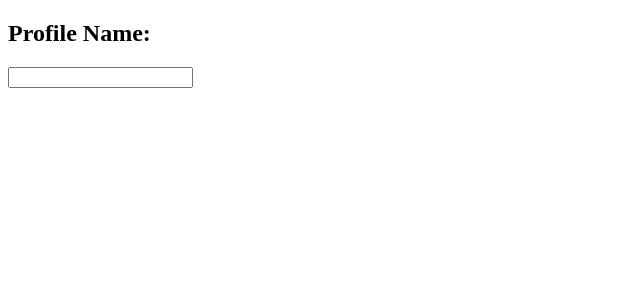
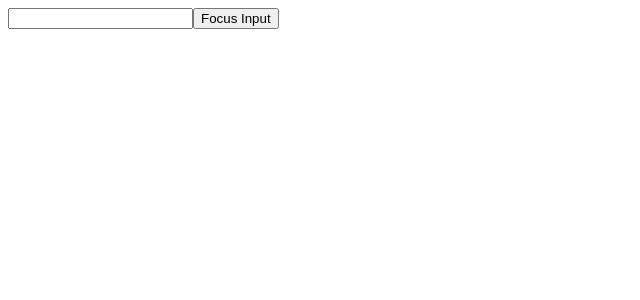
Before and after one commit to githubscientist/react-b47-b48, a React (Vite) app: page / in a window 1280 px wide. Shown: the top 300 px of the page, without its empty margins (0-640 px from the left). Built offline with nearby package versions, Linux system fonts and the light colour scheme.

Commit message:
useRef hook

```diff
--- a/src/App.jsx
+++ b/src/App.jsx
@@ -1,26 +1,28 @@
-import React, { createContext, useState } from 'react';
-import Profile from './components/Profile';
+// useRef - hook: to create a mutable reference to an element or a value that persists across render cycles.
 
-// create a context object using the createContext function from the React
-const ProfileContext = createContext();
+// Example: focus the input text element on click of a button
+
+import React, { useRef } from 'react'
 
 function App() {
 
-  // Define a state variable called profileName using the useState hook and set its value to an empty string
-  const [profileName, setProfileName] = useState('');
+  const inputRef = useRef(null);
 
-  // Wrap the Profile component with the context provider component, passing the profileName state and its corresponding setter function as the value prop.
+  const handleButtonClick = () => {
+    // console.log(inputRef.current.value);
+    inputRef.current.focus();
+  }
 
   return (
     <div>
-      <ProfileContext.Provider value={{profileName, setProfileName}}>
-        <Profile />
-      </ProfileContext.Provider>
+      <input
+        type='text'
+        ref={inputRef}
+      />
+
+      <button onClick={handleButtonClick}>Focus Input</button>
     </div>
   )
 }
 
-export {
-  App as default,
-  ProfileContext
-};
+export default App;
--- a/src/components/Profile.jsx
+++ /dev/null
@@ -1,28 +0,0 @@
-import React, { useContext } from 'react';
-import { ProfileContext } from '../App';
-
-// Use the useContext hook to access the profileName state variable and its setter function from the context.
-
-function Profile() {
-
-    const { profileName, setProfileName } = useContext(ProfileContext);
-
-    let onChangeProfileNameHandler = (event) => {
-        // console.log(event.target.value);
-        setProfileName(event.target.value);
-    }
-
-// Render an input field where users can enter their profile name, with its value set to the profileName state variable.
-
-  return (
-      <div>
-          <h2>Profile Name: { profileName }</h2>
-          <input
-              value={profileName}
-              onChange={onChangeProfileNameHandler}
-          />
-    </div>
-  )
-}
-
-export default Profile;
```
Also changed, not shown: src/task.md (deleted, +0 -10 lines).
